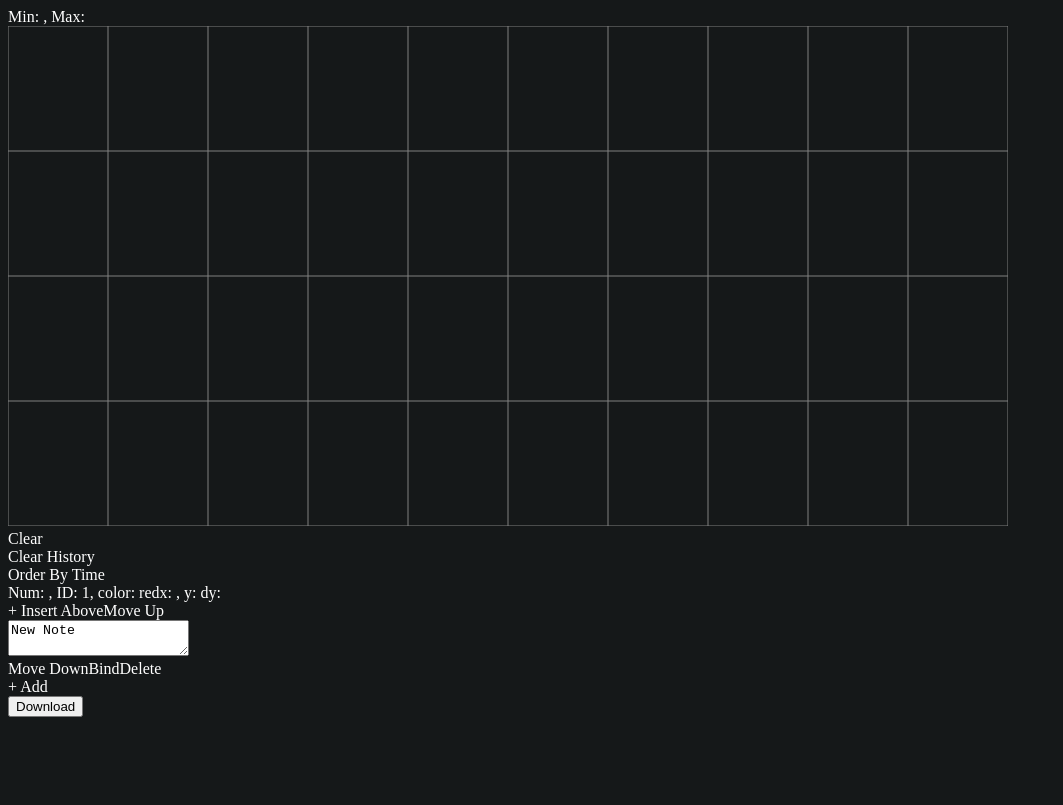
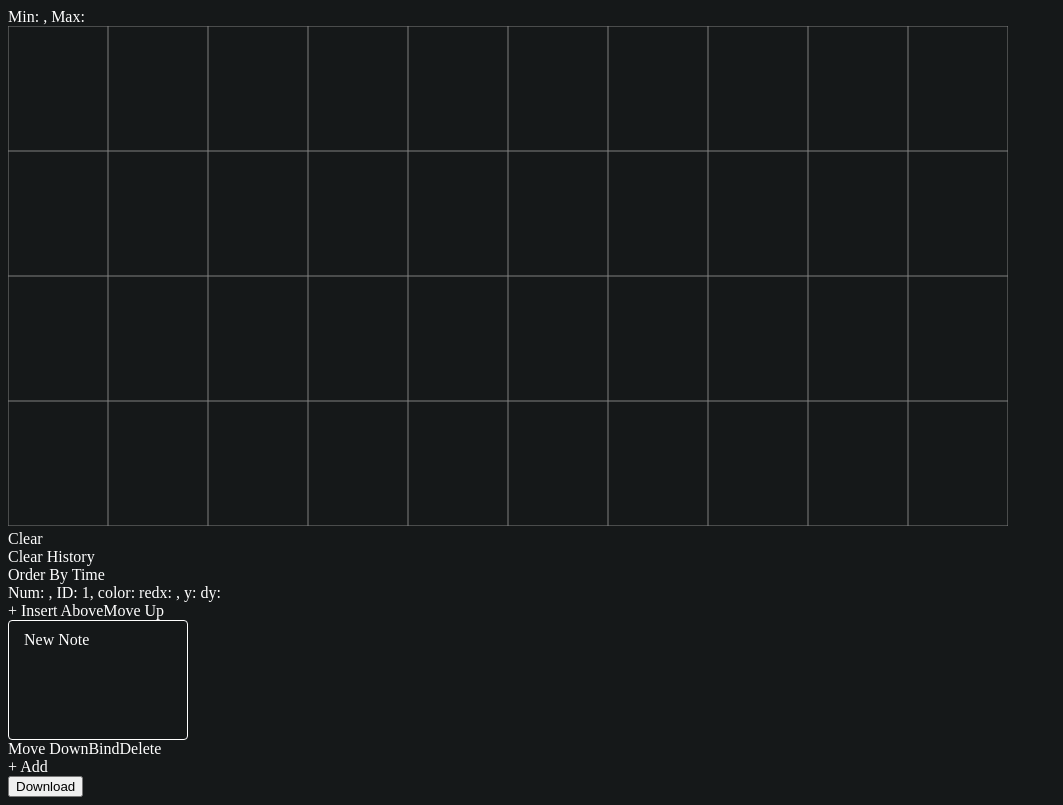
Before and after one commit to prog-g/dcc-report, a React app: page / in a window 1280 px wide. Shown: the whole page, without its empty margins (0-1063 px from the left). Built offline with nearby package versions, Linux system fonts and the light colour scheme.

Commit message:
テキストエリアのリサイズ

```diff
--- a/src/Note.tsx
+++ b/src/Note.tsx
@@ -1,5 +1,5 @@
 import React from "react";
-import { newNote, noteColor, noteTextsize } from "./lib/note";
+import { newNote, noteColor,flexTextarea, } from "./lib/note";
 
 type Props = {
   id: number;
@@ -24,7 +24,7 @@ const Note: React.FunctionComponent<Props> = props => {
   );
   // メモが編集されたときのイベントハンドラ
   const edit = React.useCallback(
-    (e: React.ChangeEvent<HTMLTextAreaElement>) => {setContent(e.target.value); noteTextsize(e)},
+    (e: React.ChangeEvent<HTMLTextAreaElement>) =>{setContent(e.target.value);flexTextarea(e)},
     []
   );
   // メモとグラフ上の点を紐づけるボタンのイベントハンドラ
@@ -76,7 +76,10 @@ const Note: React.FunctionComponent<Props> = props => {
         <span onClick={insert}>+ Insert Above</span>
         <span onClick={up}>Move Up</span>
       </div>
-      <textarea className="content" value={content} onChange={edit}></textarea>
+      <div className="FlexTextarea">
+        <div className="content__dummy" aria-hidden="true"></div>
+        <textarea className="content" value={content} onChange={edit}></textarea>
+      </div>
       <div className="action">
         <span onClick={down}>Move Down</span>
         <span onClick={bind}>Bind</span>
--- a/src/lib/note.ts
+++ b/src/lib/note.ts
@@ -21,20 +21,10 @@ function noteNumber(notes: Note[], id: number): number | null {
   return i >= 0 ? i + 1 : null;
 }
 
-//テキストエリアの自動リサイズ
-function noteTextsize(e: React.ChangeEvent<HTMLTextAreaElement>){
-  //default
-  const padding :number = 2;
-  const lineHeight :number = 13;
-  e.target.style.overflow = "hidden";
-
-  if(e.target.scrollHeight > e.target.offsetHeight){
-    e.target.style.height = (e.target.scrollHeight - (padding*2)) +"px";
-  }else{
-    const height :number = e.target.scrollHeight - lineHeight;
-    e.target.style.height = (height - (padding*2)) + "px";
-    noteTextsize(e);
-  }
+//content__dummyにテキストを入れる関数
+function flexTextarea(e: React.ChangeEvent<HTMLTextAreaElement>){
+  const dummy = document.querySelector(".content__dummy");
+  dummy!.textContent = e.target.value;
 }
 
-export { newNote, noteColor, noteNumber, noteTextsize };
+export { newNote, noteColor, noteNumber,flexTextarea};
--- a/src/style.css
+++ b/src/style.css
@@ -2,3 +2,41 @@ body {
   background: #151819;
   color: white;
 }
+
+.FlexTextarea {
+  position: relative;
+  max-width: 180px;
+  font-size: 13x;
+  line-height: 1.8;
+}
+
+.content__dummy {
+  overflow: hidden;
+  visibility: hidden;
+  box-sizing: border-box;
+  padding: 5px 15px;
+  min-height: 120px;
+  white-space: pre-wrap;
+  word-wrap: break-word;
+  overflow-wrap: break-word;
+  border: 1px solid;
+}
+
+.content{
+  position: absolute;
+  top: 0;
+  left: 0;
+  display: block;
+  overflow: hidden;
+  box-sizing: border-box;
+  padding: 5px 15px;
+  width: 100%;
+  height: 100%;
+  background-color: transparent;
+  border: 1px solid;
+  border-radius: 4px;
+  color: inherit;
+  font: inherit;
+  letter-spacing: inherit;
+  resize: none;
+}
```
